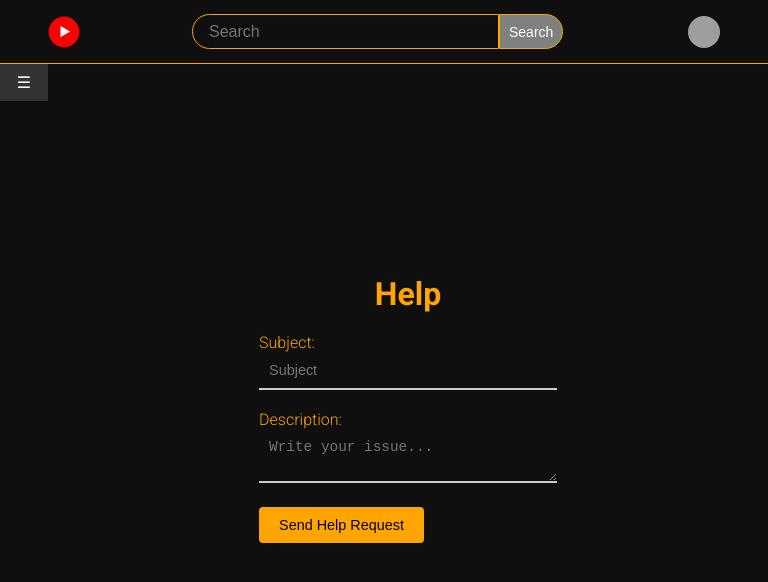
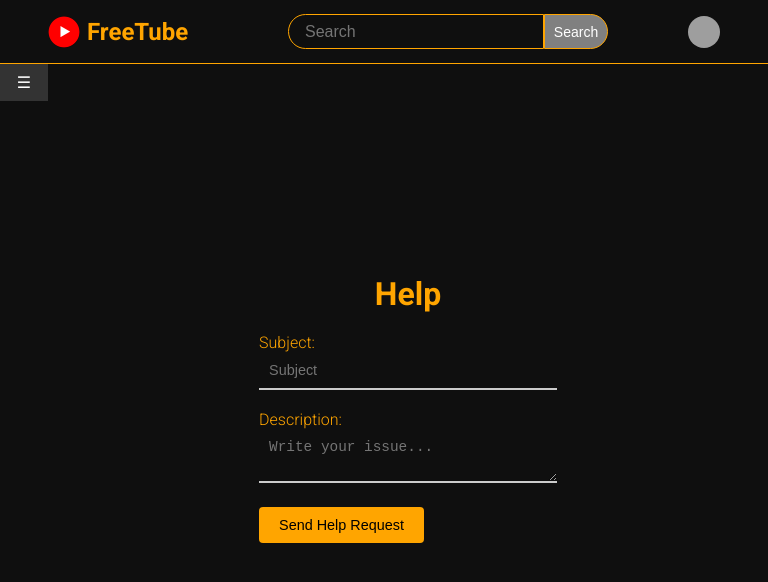
Before and after one commit to singh-aayush/YouTube---Clone, a React (Vite) app in the folder frontend/: page /help in a window 768 px wide. Shown: the top 582 px of the page. Built offline with nearby package versions, Linux system fonts and the light colour scheme; sample sign-in values are in the browser's storage; grey boxes are pictures that could not be loaded.

Commit message:
bug fixing

```diff
--- a/frontend/src/App.css
+++ b/frontend/src/App.css
@@ -51,6 +51,10 @@
   justify-items: center;
   left: 6vh;
   transition: all 0.6s ease;
+}
+
+.navLogo h2{
+  margin-left: 7px;
 }
 
 .navLogo img {
@@ -166,6 +170,10 @@
 
 .profileMenu button:hover {
   background-color: #f1f1f1;
+}
+
+a{
+  text-decoration: none;
 }
 
 /* Navbar Styling End */
@@ -1550,8 +1558,8 @@ img.filePreview {
     font-size: 1rem;
     margin: 14px 0;
   }
-  .channelVideoContainer p {
-    color: orange;
+  .Video_error_message {
+    color: orange !important;
     margin: 0;
   }
   .commentButton {
@@ -1743,6 +1751,10 @@ img.filePreview {
   .searchBarForm {
     width: 30rem;
   }
+  .searchBar{
+    position: relative;
+    left: 4rem;
+  }
   .searchBarForm button {
     width: 4rem;
     font-size: 14px;
@@ -1949,8 +1961,12 @@ img.filePreview {
     height: 35px;
   }
   .searchBarForm {
-    width: 24rem;
+    width: 20rem;
     height: 35px;
+  }
+  .searchBar{
+    position: relative;
+    left: 4rem;
   }
   .searchBarForm button {
     width: 4rem;
@@ -2057,6 +2073,9 @@ img.filePreview {
   .navLogo img {
     width: 4vh;
     height: 4vh;
+  }
+  .navLogo h2{
+    display: none;
   }
   .yourProfile {
     position: relative;
@@ -2417,6 +2436,9 @@ img.filePreview {
     width: 4vh;
     height: 4vh;
   }
+  .navLogo h2{
+    display: none;
+  }
   .yourProfile {
     position: relative;
     right: 14px;
--- a/frontend/src/components/channel.jsx
+++ b/frontend/src/components/channel.jsx
@@ -110,11 +110,13 @@ function Channel() {
               <img
                 src={channel.coverImage || "default-coverImage.png"}
                 alt="Channel coverImage"
+                placeholder="Your cover Image"
               />
               <div className="channelLogo">
                 <img
                   src={channel.avatar || "default-avatar.png"}
                   alt="Channel Avatar"
+                  placeholder="Your avatar"
                 />
               </div>
             </div>
@@ -238,7 +240,7 @@ function Channel() {
               </div>
             ))
           ) : (
-            <p>No videos published yet.</p>
+            <p className="Video_error_message">No videos published yet.</p>
           )}
         </div>
       </div>
--- a/frontend/src/components/navbar.jsx
+++ b/frontend/src/components/navbar.jsx
@@ -91,6 +91,7 @@ function Navbar() {
       <div className={`navbar ${logoClicked ? "logoClicked" : ""}`}>
         <div className="navLogo" onClick={handleLogoClick}>
           <img src={logo} alt="videoTube.logo" />
+          <h2 >FreeTube</h2>
         </div>
         <div className="searchBar">
           <form className="searchBarForm" onSubmit={handleSearchSubmit}>
--- a/frontend/src/index.css
+++ b/frontend/src/index.css
@@ -9,6 +9,7 @@ body {
   font-family: "Roboto", sans-serif;
   font-weight: 300;
   font-style: normal;
+  color: orange;
 }
 
 *,
```
